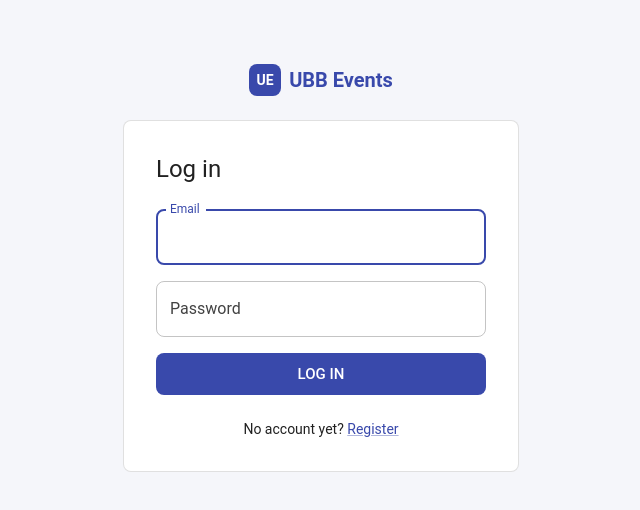
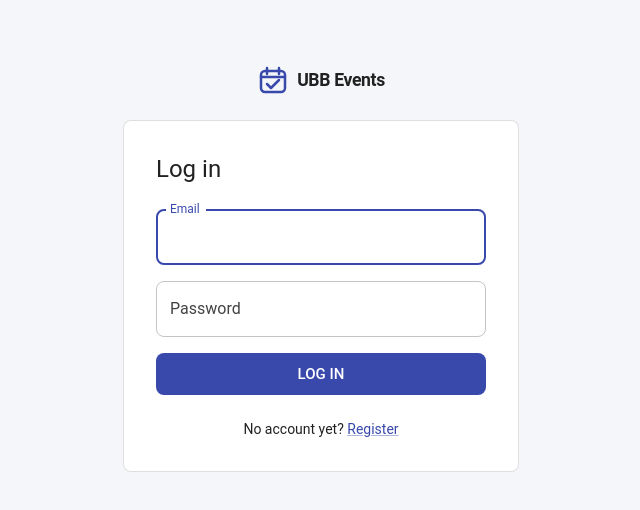
Before and after one commit to PatriciuMina/GenAI-Project, a React (Vite) app in the folder frontend/: page /login in a window 1280 px wide. Shown: the top 510 px of the page, without its empty margins (319-959 px from the left). Built offline with nearby package versions, Linux system fonts and the light colour scheme; no server answers.

Commit message:
feat: add UBB Events logo and documentation

```diff
--- a/frontend/index.html
+++ b/frontend/index.html
@@ -2,7 +2,7 @@
 <html lang="en">
   <head>
     <meta charset="UTF-8" />
-    <link rel="icon" type="image/svg+xml" href="/logo-placeholder.svg" />
+    <link rel="icon" type="image/svg+xml" href="/logo.svg" />
     <meta name="viewport" content="width=device-width, initial-scale=1.0" />
     <title>UBB Events</title>
   </head>
--- a/frontend/src/components/AppLayout.tsx
+++ b/frontend/src/components/AppLayout.tsx
@@ -77,7 +77,7 @@ export function AppLayout() {
             <MenuIcon />
           </IconButton>
           <Box sx={{ mr: 2 }}>
-            <Logo color="common.white" />
+            <Logo variant="onPrimary" />
           </Box>
           <Box component="nav" sx={{ display: { xs: 'none', md: 'flex' }, gap: 0.5, flexGrow: 1 }}>
             {items.map((item) => (
--- a/frontend/src/components/Logo.tsx
+++ b/frontend/src/components/Logo.tsx
@@ -1,30 +1,46 @@
 import { Box, Typography } from '@mui/material';
 
-/** PLACEHOLDER logo: a teammate will design the real one (also public/logo-placeholder.svg). */
-export function Logo({ color = 'primary.main' }: { color?: string }) {
+type LogoProps = {
+  variant?: 'light' | 'onPrimary';
+  size?: number;
+  showWordmark?: boolean;
+};
+
+export function Logo({ variant = 'light', size = 32, showWordmark = true }: LogoProps) {
+  const color = variant === 'onPrimary' ? '#ffffff' : '#3949ab';
+  const textColor = variant === 'onPrimary' ? '#ffffff' : '#212121';
+
   return (
-    <Box sx={{ display: 'flex', alignItems: 'center', gap: 1 }} aria-label="UBB Events">
     <Box
+      sx={{ display: 'inline-flex', alignItems: 'center', gap: 1 }}
+      role="img"
+      aria-label="UBB Events"
+    >
+      <svg width={size} height={size} viewBox="0 0 32 32" fill="none" aria-hidden="true">
+        <rect x="4" y="7" width="24" height="21" rx="4" stroke={color} strokeWidth="2.5" />
+        <path d="M10 4V10M22 4V10M4 13H28" stroke={color} strokeWidth="2.5" strokeLinecap="round" />
+        <path
+          d="M10 20L14 24L22 16"
+          stroke={color}
+          strokeWidth="2.5"
+          strokeLinecap="round"
+          strokeLinejoin="round"
+        />
+      </svg>
+
+      {showWordmark && (
+        <Typography
           component="span"
           sx={{
-          width: 32,
-          height: 32,
-          borderRadius: 1,
-          bgcolor: color === 'primary.main' ? 'primary.main' : 'common.white',
-          color: color === 'primary.main' ? 'primary.contrastText' : 'primary.main',
-          display: 'inline-flex',
-          alignItems: 'center',
-          justifyContent: 'center',
+            color: textColor,
             fontWeight: 700,
-          fontSize: 14,
+            fontSize: '1.1rem',
+            letterSpacing: '-0.02em',
           }}
-        aria-hidden
         >
-        UE
-      </Box>
-      <Typography component="span" variant="h6" sx={{ color, fontWeight: 700 }}>
           UBB Events
         </Typography>
+      )}
     </Box>
   );
 }
```
Also changed, not shown: frontend/public/logo.svg (added), 4 other files (tests, documents, lock files or other folders). Lines whose indentation alone changed are shown as unchanged.
